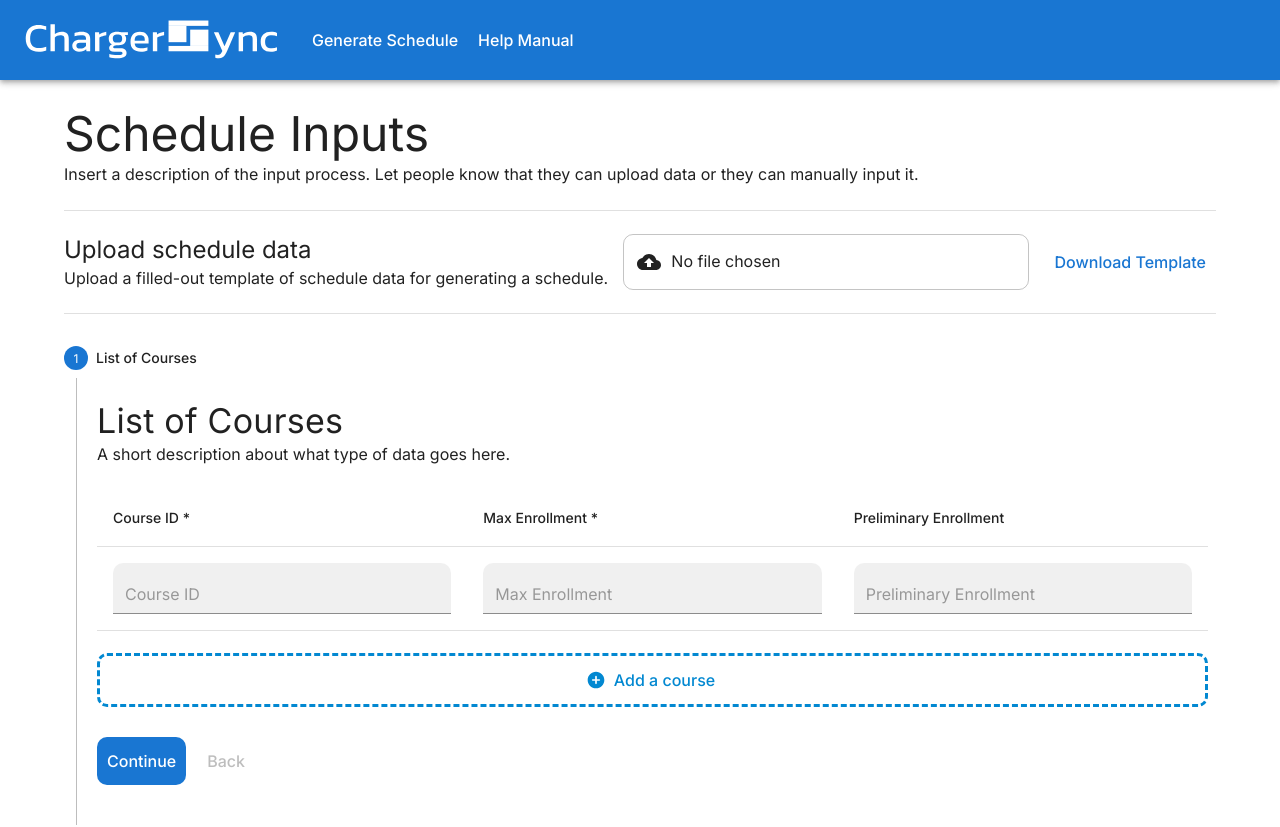
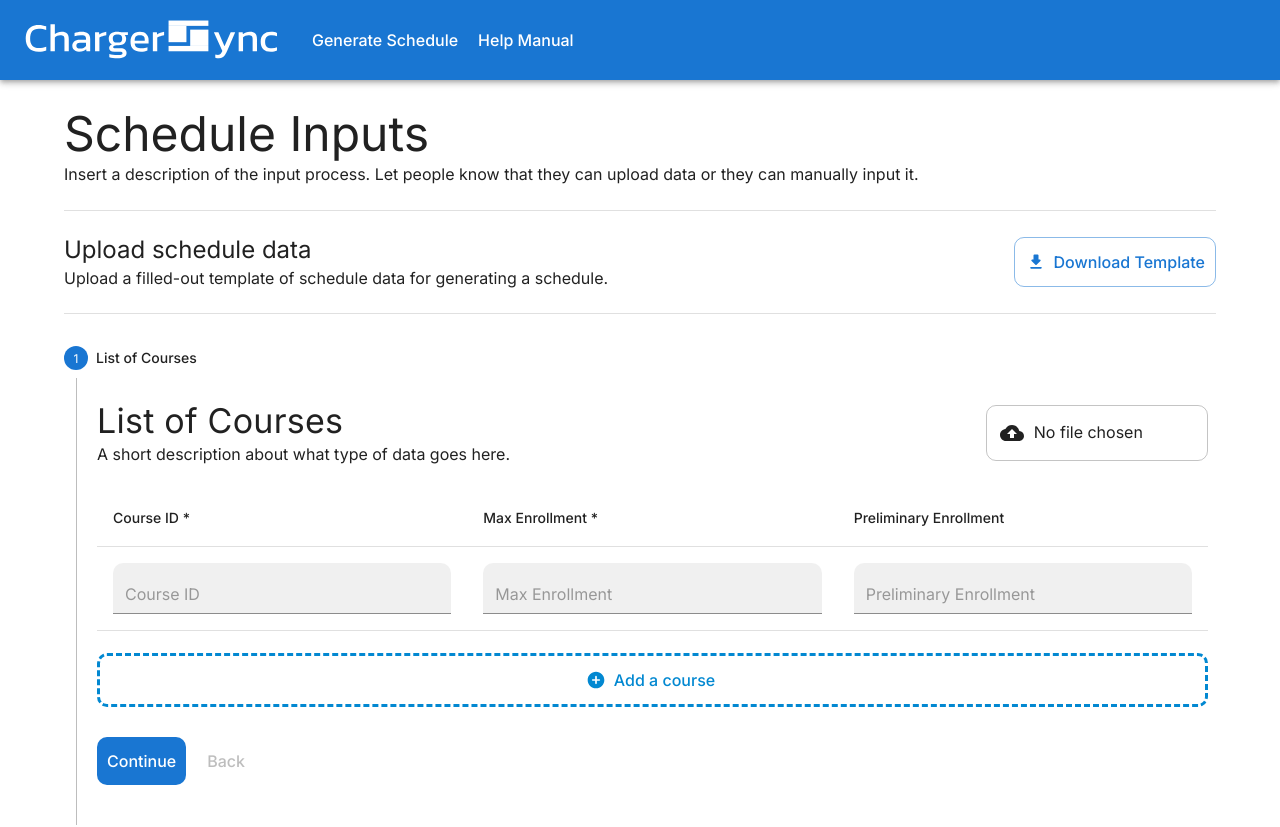
Before and after one commit to BSSD-Technologies/ChargerSync, a Next.js app in the folder frontend/: page /input-data in a window 1280 px wide. Shown: the top 827 px of the page. Built offline with nearby package versions, Linux system fonts and the light colour scheme.

Commit message:
Add upload button for each section, download button for template

```diff
--- a/frontend/src/app/input-data/input-sections/course-input.tsx
+++ b/frontend/src/app/input-data/input-sections/course-input.tsx
@@ -2,6 +2,9 @@ import {
   Box,
   Button,
   FilledInput,
+  Grid,
+  OutlinedInput,
+  Stack,
   Table,
   TableBody,
   TableCell,
@@ -12,6 +15,7 @@ import {
   Typography,
 } from "@mui/material";
 import AddCircleRoundedIcon from "@mui/icons-material/AddCircleRounded";
+import CloudUploadIcon from "@mui/icons-material/CloudUpload";
 
 function CourseTable() {
   return (
@@ -83,10 +87,21 @@ export default function CourseInput() {
         marginBottom: "2%",
       }}
     >
-      <Typography variant="h4">List of Courses</Typography>
-      <Typography variant="body1">
-        A short description about what type of data goes here.
-      </Typography>
+      <Grid container alignItems={"center"} justifyContent={"space-between"}>
+        <Stack direction={"column"}>
+          <Typography variant="h4">List of Courses</Typography>
+          <Typography variant="body1">
+            A short description about what type of data goes here.
+          </Typography>
+        </Stack>
+        <OutlinedInput
+            type="file"
+            startAdornment={<CloudUploadIcon sx={{ marginRight: "10px" }} />}
+            sx={{
+              width: "20%",
+            }}
+          />
+      </Grid>
       <br />
       <CourseTable />
     </Box>
--- a/frontend/src/app/input-data/input-sections/instructor-input.tsx
+++ b/frontend/src/app/input-data/input-sections/instructor-input.tsx
@@ -2,6 +2,9 @@ import {
   Box,
   Button,
   FilledInput,
+  Grid,
+  OutlinedInput,
+  Stack,
   Table,
   TableBody,
   TableCell,
@@ -12,6 +15,7 @@ import {
   Typography,
 } from "@mui/material";
 import AddCircleRoundedIcon from "@mui/icons-material/AddCircleRounded";
+import CloudUploadIcon from "@mui/icons-material/CloudUpload";
 
 function InstructorTable() {
   return (
@@ -80,10 +84,21 @@ export default function InstructorInput() {
         marginBottom: "2%",
       }}
     >
-      <Typography variant="h4">List of Instructors</Typography>
-      <Typography variant="body1">
-        A short description about what type of data goes here.
-      </Typography>
+      <Grid container alignItems={"center"} justifyContent={"space-between"}>
+        <Stack direction={"column"}>
+          <Typography variant="h4">List of Instructors</Typography>
+          <Typography variant="body1">
+            A short description about what type of data goes here.
+          </Typography>
+        </Stack>
+        <OutlinedInput
+          type="file"
+          startAdornment={<CloudUploadIcon sx={{ marginRight: "10px" }} />}
+          sx={{
+            width: "20%",
+          }}
+        />
+      </Grid>
       <br />
       <InstructorTable />
     </Box>
--- a/frontend/src/app/input-data/input-sections/preference-input.tsx
+++ b/frontend/src/app/input-data/input-sections/preference-input.tsx
@@ -10,8 +10,10 @@ import {
   Grid,
   InputLabel,
   MenuItem,
+  OutlinedInput,
   Select,
   SelectChangeEvent,
+  Stack,
   Table,
   TableBody,
   TableCell,
@@ -23,6 +25,7 @@ import {
 } from "@mui/material";
 import AddCircleRoundedIcon from "@mui/icons-material/AddCircleRounded";
 import ExpandMoreIcon from "@mui/icons-material/ExpandMore";
+import CloudUploadIcon from "@mui/icons-material/CloudUpload";
 import { useState } from "react";
 
 // Dummy course list data
@@ -61,7 +64,7 @@ function CoursePreferenceSelect() {
   };
 
   return (
-    <FormControl fullWidth sx={{ margin: 2, }}>
+    <FormControl fullWidth sx={{ margin: 2 }}>
       <InputLabel id="course-list-select">Course Preferences</InputLabel>
       <Select
         fullWidth
@@ -104,11 +107,7 @@ function InstructorListAccordion() {
             {instructor}
           </AccordionSummary>
           <AccordionDetails>
-            <Grid
-              container
-              alignItems={"center"}
-              justifyContent={"left"}
-            >
+            <Grid container alignItems={"center"} justifyContent={"left"}>
               <Typography variant="subtitle1">Course preferences</Typography>
               <CoursePreferenceSelect />
             </Grid>
@@ -188,10 +187,21 @@ export default function PreferenceInput() {
         marginBottom: "2%",
       }}
     >
-      <Typography variant="h4">Instructor Preferences</Typography>
-      <Typography variant="body1">
-        A short description about what type of data goes here.
-      </Typography>
+      <Grid container alignItems={"center"} justifyContent={"space-between"}>
+        <Stack direction={"column"}>
+          <Typography variant="h4">Instructor Preferences</Typography>
+          <Typography variant="body1">
+            A short description about what type of data goes here.
+          </Typography>
+        </Stack>
+        <OutlinedInput
+          type="file"
+          startAdornment={<CloudUploadIcon sx={{ marginRight: "10px" }} />}
+          sx={{
+            width: "20%",
+          }}
+        />
+      </Grid>
       <br />
       <InstructorListAccordion />
     </Box>
--- a/frontend/src/app/input-data/input-sections/room-input.tsx
+++ b/frontend/src/app/input-data/input-sections/room-input.tsx
@@ -2,6 +2,9 @@ import {
   Box,
   Button,
   FilledInput,
+  Grid,
+  OutlinedInput,
+  Stack,
   Table,
   TableBody,
   TableCell,
@@ -12,6 +15,7 @@ import {
   Typography,
 } from "@mui/material";
 import AddCircleRoundedIcon from "@mui/icons-material/AddCircleRounded";
+import CloudUploadIcon from "@mui/icons-material/CloudUpload";
 
 function RoomTable() {
   return (
@@ -71,10 +75,21 @@ export default function RoomInput() {
         marginBottom: "2%",
       }}
     >
-      <Typography variant="h4">List of Rooms</Typography>
-      <Typography variant="body1">
-        A short description about what type of data goes here.
-      </Typography>
+      <Grid container alignItems={"center"} justifyContent={"space-between"}>
+        <Stack direction={"column"}>
+          <Typography variant="h4">List of Rooms</Typography>
+          <Typography variant="body1">
+            A short description about what type of data goes here.
+          </Typography>
+        </Stack>
+        <OutlinedInput
+          type="file"
+          startAdornment={<CloudUploadIcon sx={{ marginRight: "10px" }} />}
+          sx={{
+            width: "20%",
+          }}
+        />
+      </Grid>
       <br />
       <RoomTable />
     </Box>
--- a/frontend/src/app/input-data/input-sections/time-input.tsx
+++ b/frontend/src/app/input-data/input-sections/time-input.tsx
@@ -3,6 +3,9 @@
 import {
   Box,
   Button,
+  Grid,
+  OutlinedInput,
+  Stack,
   Table,
   TableBody,
   TableCell,
@@ -13,6 +16,7 @@ import {
   Typography,
 } from "@mui/material";
 import AddCircleRoundedIcon from "@mui/icons-material/AddCircleRounded";
+import CloudUploadIcon from "@mui/icons-material/CloudUpload";
 
 function TimeTable() {
   return (
@@ -69,10 +73,21 @@ export default function TimeInput() {
         marginBottom: "2%",
       }}
     >
-      <Typography variant="h4">List of Time Blocks</Typography>
-      <Typography variant="body1">
-        A short description about what type of data goes here.
-      </Typography>
+      <Grid container alignItems={"center"} justifyContent={"space-between"}>
+        <Stack direction={"column"}>
+          <Typography variant="h4">List of Time Blocks</Typography>
+          <Typography variant="body1">
+            A short description about what type of data goes here.
+          </Typography>
+        </Stack>
+        <OutlinedInput
+          type="file"
+          startAdornment={<CloudUploadIcon sx={{ marginRight: "10px" }} />}
+          sx={{
+            width: "20%",
+          }}
+        />
+      </Grid>
       <br />
       <TimeTable />
     </Box>
--- a/frontend/src/app/input-data/input-sections/upload-input.tsx
+++ b/frontend/src/app/input-data/input-sections/upload-input.tsx
@@ -4,37 +4,15 @@ import {
   Box,
   Button,
   Grid,
-  Input,
-  OutlinedInput,
   Stack,
   Typography,
-  styled,
 } from "@mui/material";
-import CloudUploadIcon from "@mui/icons-material/CloudUpload";
 import { useTheme } from "@emotion/react";
 import Link from "next/link";
-
-const VisuallyHiddenInput = styled("input")({
-  clip: "rect(0 0 0 0)",
-  clipPath: "inset(50%)",
-  height: 1,
-  overflow: "hidden",
-  position: "absolute",
-  bottom: 0,
-  left: 0,
-  whiteSpace: "nowrap",
-  width: 1,
-});
+import DownloadRoundedIcon from '@mui/icons-material/DownloadRounded';
 
 export default function UploadInput() {
   const theme = useTheme();
-
-  const onDownload = () => {
-    const link = document.createElement("a");
-    link.download = `download.csv`;
-    link.href = "/CourseListTemplate.csv";
-    link.click();
-  };
 
   return (
     <Box
@@ -51,12 +29,12 @@ export default function UploadInput() {
             schedule.
           </Typography>
         </Stack>
-        <OutlinedInput
-          type="file"
-          startAdornment={<CloudUploadIcon sx={{ marginRight: "10px" }} />}
-        />
-        <Link passHref href="/CourseListTemplate.csv" download={"CourseListTemplate.csv"}>
-          <Button>Download Template</Button>
+        <Link
+          passHref
+          href="/CourseListTemplate.csv"
+          download={"CourseListTemplate.csv"}
+        >
+          <Button variant="outlined" startIcon={<DownloadRoundedIcon sx={{ marginLeft: "5px" }} />}>Download Template</Button>
         </Link>
       </Grid>
     </Box>
```
